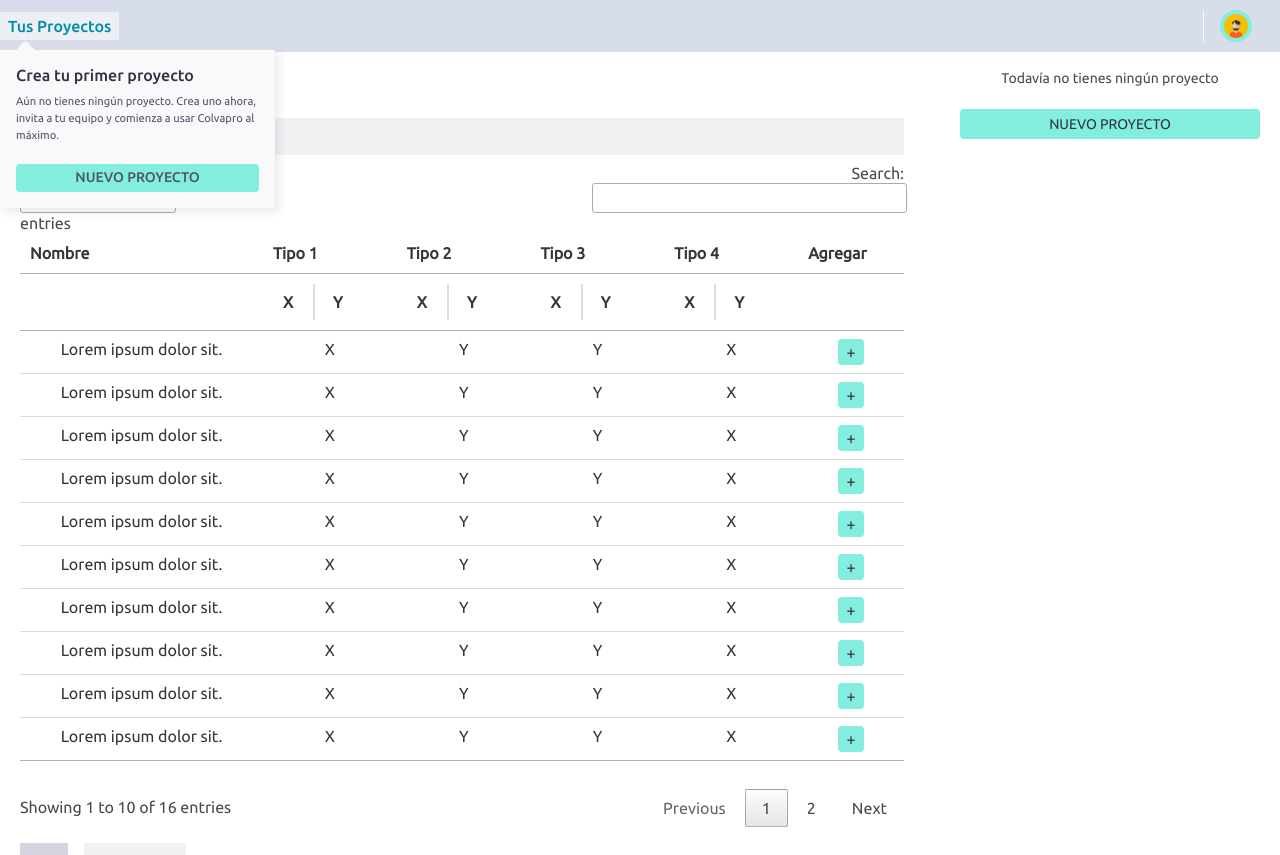
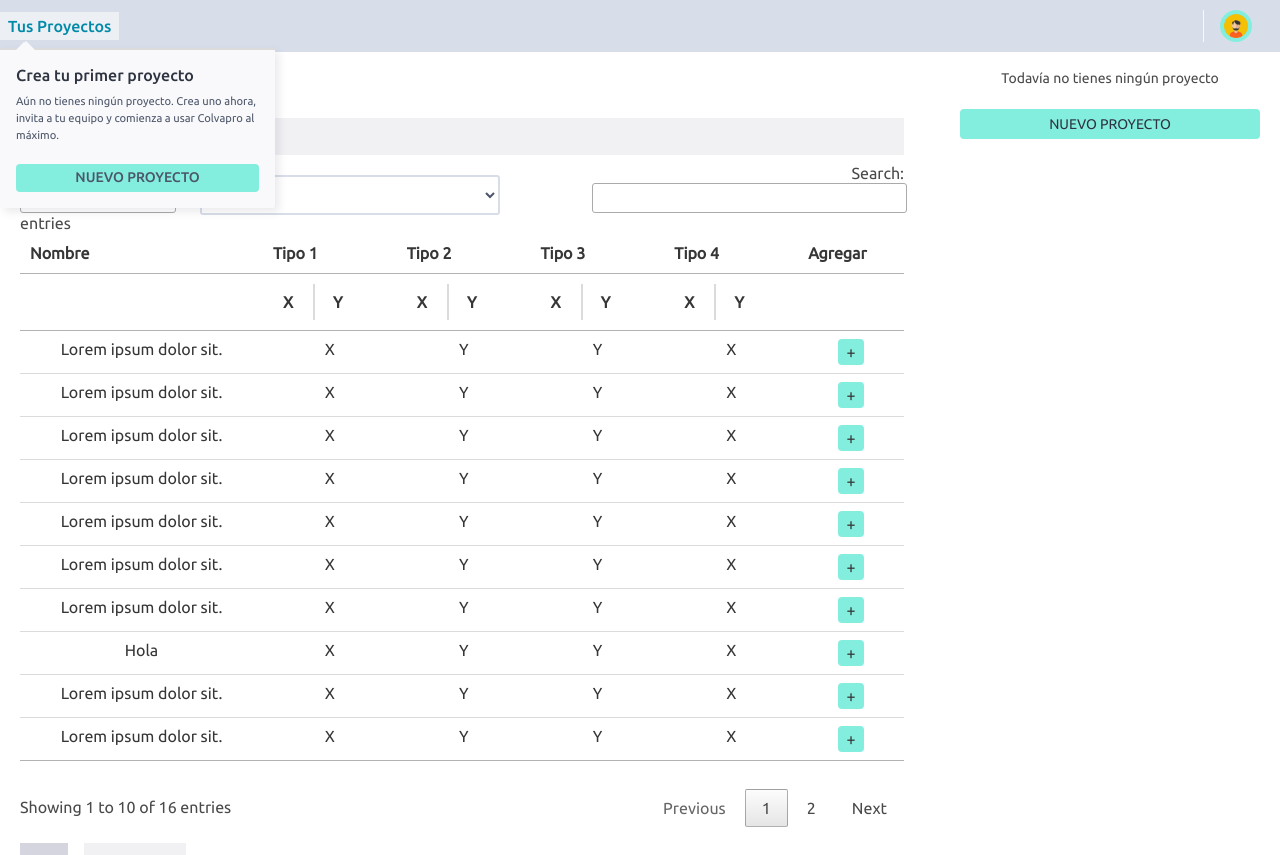
Before and after one commit to jhpenag95/tablaManuel, a Django app: page /project/ in a window 1280 px wide. Shown: the top 855 px of the page. Run offline with Django 5.2, Linux system fonts and the light colour scheme; a user stored in the database is signed in; lists and menus that the app fills with data are empty; some libraries are stand-ins or nearby versions.

Commit message:
se crear select para la tabla

```diff
--- a/templates/user/inicio.html
+++ b/templates/user/inicio.html
@@ -64,6 +64,14 @@
             justify-content: center;
         }
 
+        select#filterSelect {
+            width: 300px;
+            margin: 12px;
+            padding: 8px;
+            position: absolute;
+            right: 60%;
+        }
+
         .table#table2 {
             align-items: center;
             display: flex;
@@ -75,7 +83,6 @@
         .date2 {
             padding: 0 50px;
         }
-
 
         table.dataTable thead th,
         table.dataTable thead td,
@@ -203,6 +210,9 @@
                             <div ng-if="vm.assignedTo != undefined &amp;&amp; vm.assignedTo.size === 0"
                                 class="working-on-empty">
                                 <div class="contable">
+                                    <select id="filterSelect">
+                                        <option value="">Todos</option>
+                                    </select>
                                     <table id="tablero" class="ui celled table" style="width: 100%">
                                         <colgroup>
                                             <col />
@@ -330,7 +340,7 @@
                                                 </td>
                                             </tr>
                                             <tr>
-                                                <td>Lorem ipsum dolor sit.</td>
+                                                <td>Hola</td>
                                                 <td>X</td>
                                                 <td>Y</td>
                                                 <td>Y</td>
@@ -526,12 +536,33 @@
 
     <script>
         var table = new DataTable("#tablero", {
-            ordering: false
+            ordering: false,
+            stateSave: true
         });
+
+        // Obtener datos únicos de la primera columna y crear opciones para el select
+        table.column(0).data().unique().sort().each(function (value, index) {
+            $('#filterSelect').append('<option value="' + value + '">' + value + '</option>');
+        });
+
+        // Manejar cambio en el select para filtrar la tabla
+        $('#filterSelect').on('change', function () {
+            var selectedValue = $(this).val();
+            table.column(0).search(selectedValue).draw();
+        });
+
+
+
+
+
         // Obtener el elemento label
         const label = document.querySelector('.dt-search label');
         // Cambiar el texto
         label.textContent = 'Buscar:';
+
+
+
+
     </script>
 </body>
 
```
